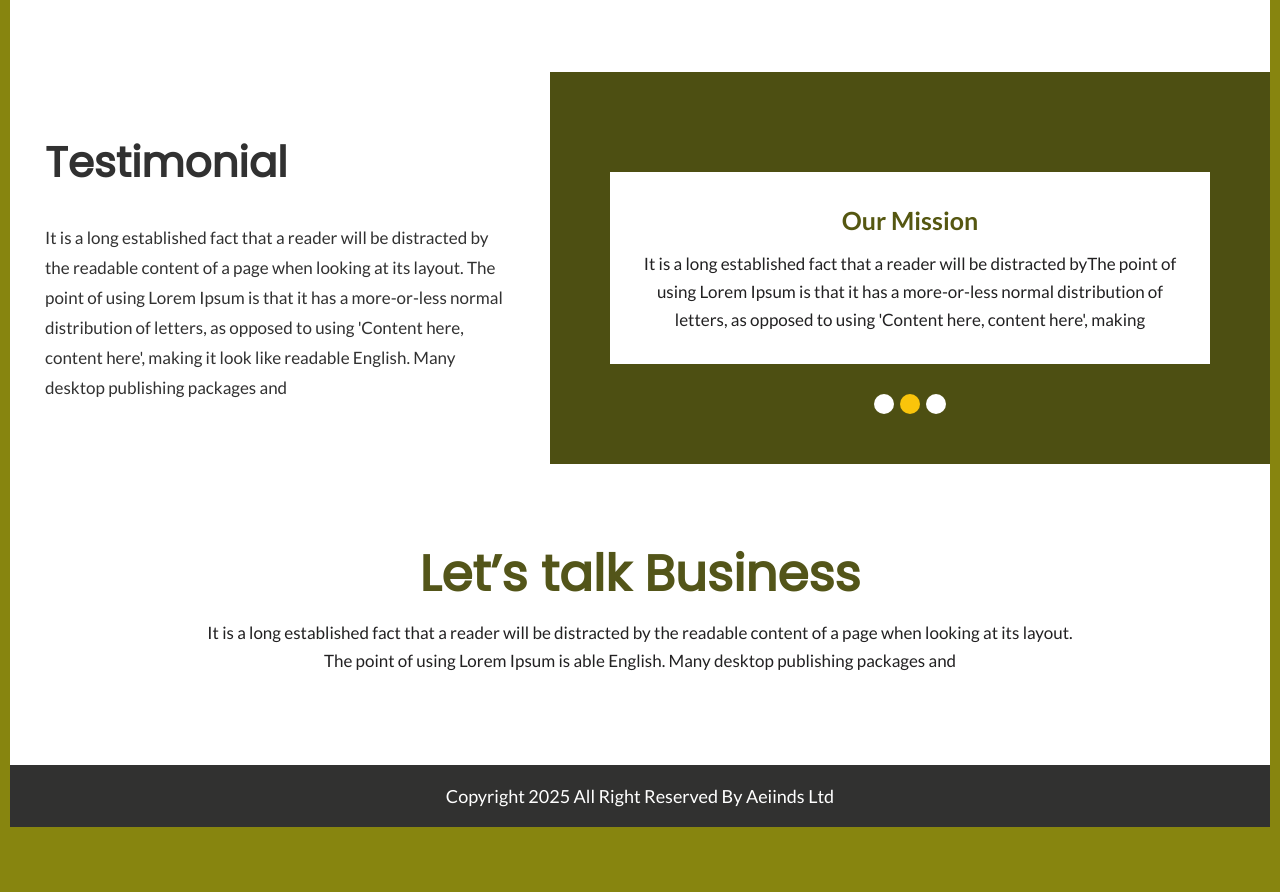
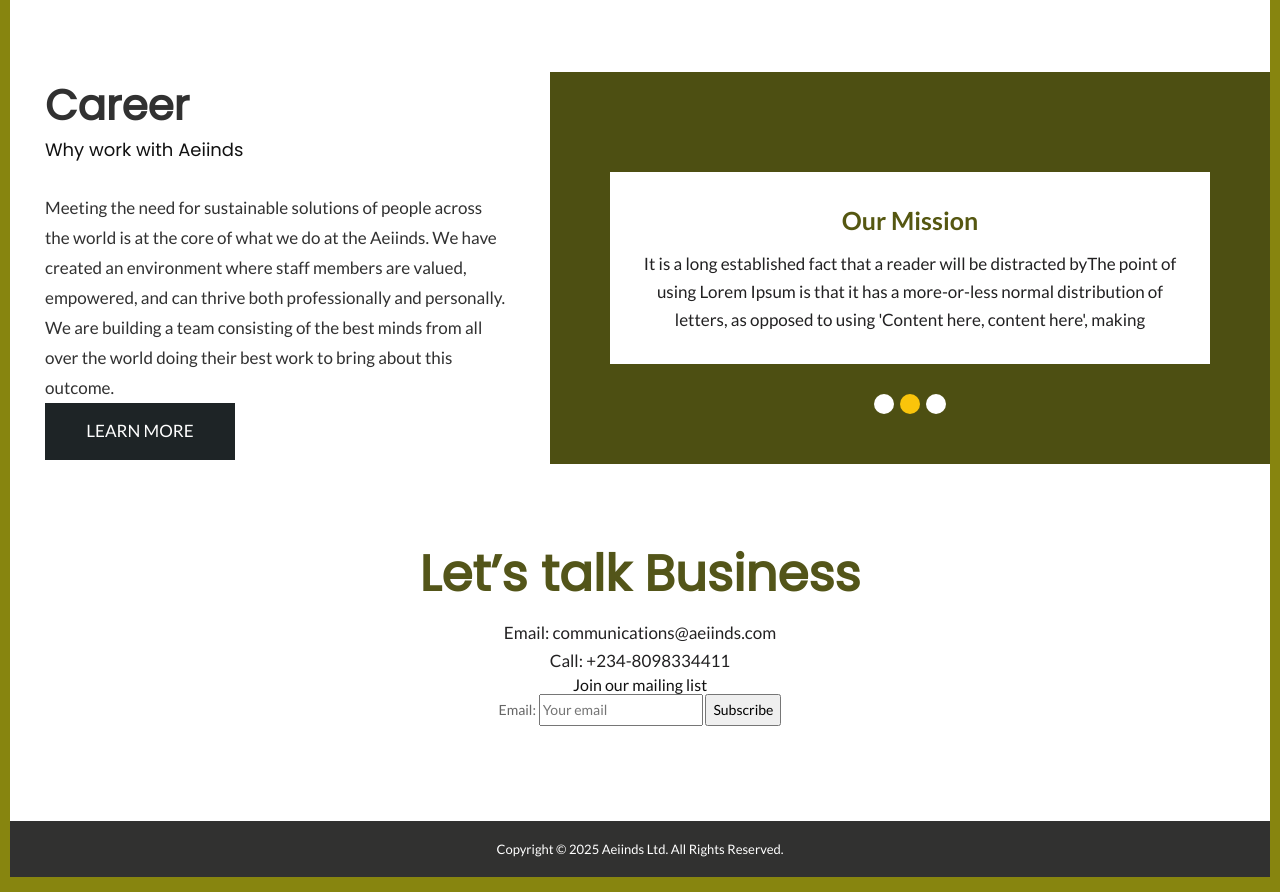
Before and after one commit to Idanesi/a-website, a plain HTML site: page index.html in a window 1280 px wide. Shown: the part 2541-3433 px from the top of the page. Before the commit the page ends 3383 px from the top, so only its background shows below. Drawn offline with nearby package versions, Linux system fonts and the light colour scheme.

Commit message:
Career and Contact Us edits

```diff
--- a/index.html
+++ b/index.html
@@ -94,7 +94,7 @@
                <div class="col-xl-5 col-lg-5 col-md-12 order_2">
                   <div class="our_text">
                      <div class="titlepage">
-                        <h2>Our Fields</h2>
+                        <h2>Our Fields and Roads</h2>
                         <p>It is a long established fact that a reader will be distracted by the readable content of a page when looking at its layout. The point of using Lorem Ipsum is that it has a more-or-less normal distribution of letters, as opposed to using 'Content here, content here', making it look like readable English. Many desktop publishing packages and </p>
                         <a class="read_more" href="#">Read More</a>
                      </div>
@@ -140,7 +140,7 @@
                <div class="col-xl-5 col-lg-5 col-md-12">
                   <div class="our_fruit_text">
                      <div class="titlepage">
-                        <h2>Our Fruit<br> And <br> Vegetables</h2>
+                        <h2>Our Earth<br> And <br> Aquaculture Products</h2>
                         <p>It is a long established fact that a reader will be distracted by the readable content of a page when looking at its layout. The point of using Lorem Ipsum is that it has a more-or-less normal distribution of letters, as opposed to using 'Content here, content here', making it look like readable English. Many desktop publishing packages and </p>
                         <a class="read_more" href="#">Read More</a>
                      </div>
@@ -157,9 +157,11 @@
                <div class="col-xl-5 col-lg-5 col-md-12 order_2">
                   <div class="testimonial_box">
                      <div class="titlepage">
-                        <h2>Testimonial</h2>
+                        <h2>Career</h2>
+                        <h3>Why work with Aeiinds</h3>
                      </div>
-                     <p>It is a long established fact that a reader will be distracted by the readable content of a page when looking at its layout. The point of using Lorem Ipsum is that it has a more-or-less normal distribution of letters, as opposed to using 'Content here, content here', making it look like readable English. Many desktop publishing packages and </p>
+                     <p>Meeting the need for sustainable solutions of people across the world is at the core of what we do at the Aeiinds. We have created an environment where staff members are valued, empowered, and can thrive both professionally and personally. We are building a team consisting of the best minds from all over the world doing their best work to bring about this outcome.</p>
+                     <a class="read_more" href="#">Learn More</a>
                   </div>
                </div>
                <div class="col-xl-7 col-lg-7 col-md-12 padding_right order_1">
@@ -241,9 +243,16 @@
                   <div class="col-md-12">
                      <div class="cont">
                         <h3>Let’s talk Business</h3>
-                        <p>It is a long established fact that a reader will be distracted by the readable content of a page when looking at its layout. <br>
-                           The point of using Lorem Ipsum is able English. Many desktop publishing packages and
-                        </p>
+                        <p>Email: communications@aeiinds.com<br>Call: +234-8098334411</p>
+
+                        <h4>Join our mailing list </h4>
+                        <form action="#">
+                           <label for ="email">Email:</label>
+                           <input type="text" placeholder="Your email" id="email" name="email">
+                           <input type="submit" value="Subscribe">
+                        </form>
+
+
                      </div>
                   </div>
                </div>
@@ -252,7 +261,7 @@
                <div class="container">
                   <div class="row">
                      <div class="col-md-12">
-                        <p>Copyright 2025 All Right Reserved By <a href="https://aeiinds.com/"> Aeiinds Ltd</a></p>
+                        <h6><a href="mailto:contact@aeiinds.com"> Copyright &copy 2025 Aeiinds Ltd. All Rights Reserved.</a></h5>
                      </div>
                   </div>
                </div>
```
